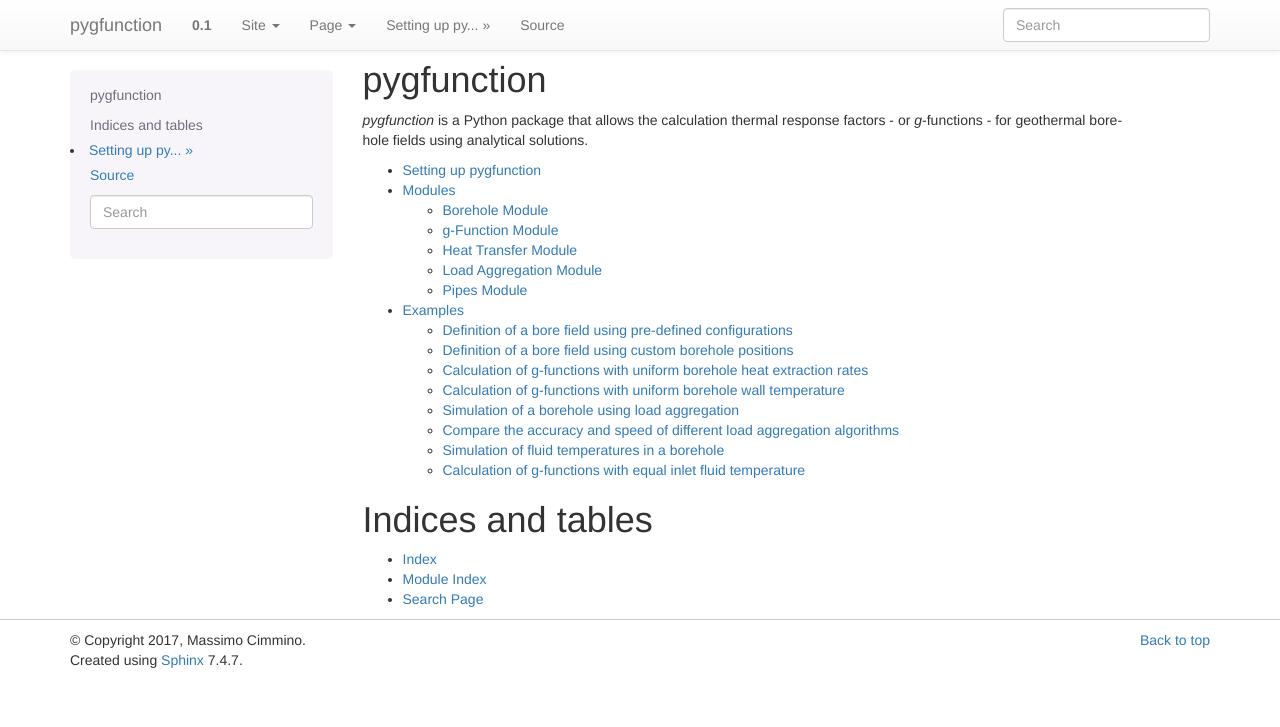
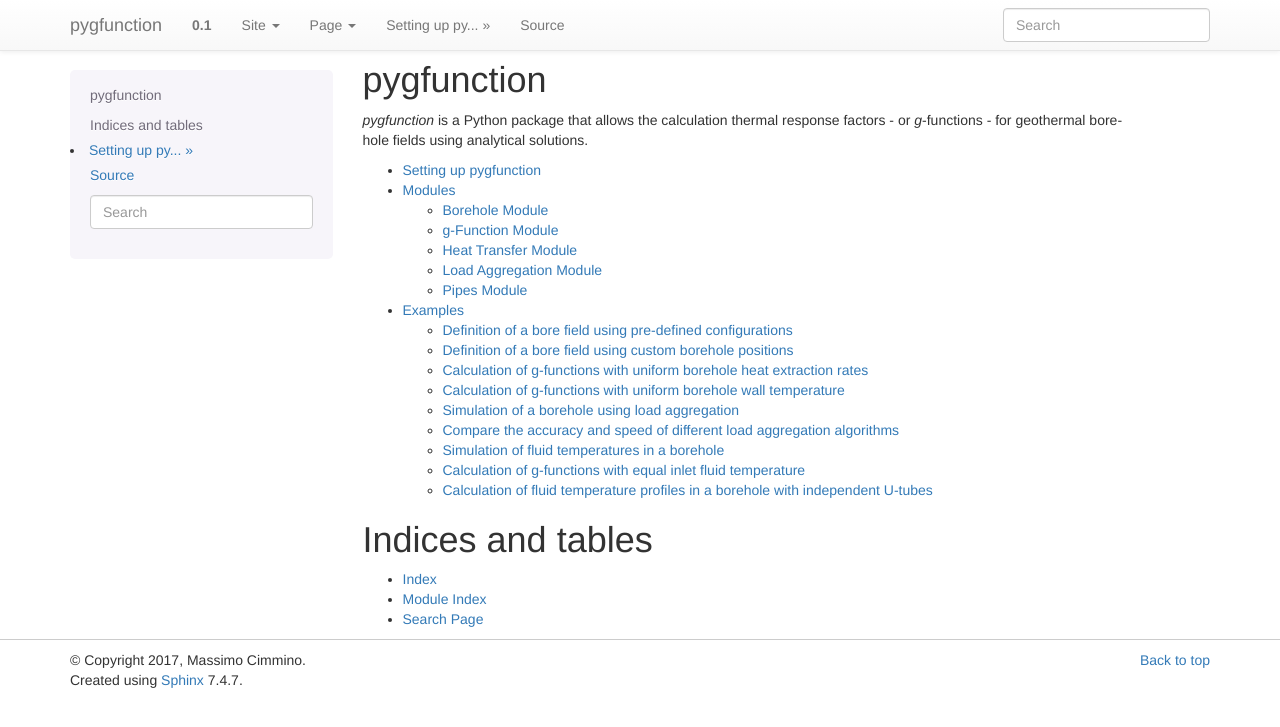
Before and after one commit to MassimoCimmino/pygfunction, a Sphinx documentation site: the page built from doc/source/index.rst, in a window 1280 px wide. Shown: the top 727 px of the page. Built offline with Sphinx 7.4.7, drawn with Linux system fonts in a browser that asks for light colours; some of the changed lines change nothing that is shown.

Commit message:
DocExample: multiple_independent_Utubes

```diff
--- a/doc/source/example_index.rst
+++ b/doc/source/example_index.rst
@@ -15,3 +15,4 @@ Examples
    example_comparison_load_aggregation
    example_fluid_temperature
    example_equal_inlet_temperature
+   example_multiple_independent_Utubes
--- /dev/null
+++ b/doc/source/example_multiple_independent_Utubes.rst
@@ -0,0 +1,27 @@
+.. examples:
+
+********************************************************************************
+Calculation of fluid temperature profiles in a borehole with independent U-tubes
+********************************************************************************
+
+This example demonstrates the use of the :doc:`pipes <pipes>` module to
+calculate the fluid temperature profiles in a borehole with independent U-tubes,
+based on the method of Cimmino [1]_. The borehole wall temperature is uniform
+in this example.
+
+The following script evaluates the fluid temperatures in a borehole with 4
+independent U-tubes with different inlet fluid temperatures and different inlet
+fluid mass flow rates. The resulting fluid temperature profiles are verified
+against the fluid temeprature profiles presented by Cimmino [1]_.
+
+The script is located in:
+`./examples/multiple_independent_Utubes.py`
+
+.. literalinclude:: ../../examples/multiple_independent_Utubes.py
+   :language: python
+   :linenos:
+
+.. rubric:: References
+.. [1] Cimmino, M. (2016). Fluid and borehole wall temperature profiles in
+   vertical geothermal boreholes with multiple U-tubes. Renewable Energy 96 :
+   137-147.
```
